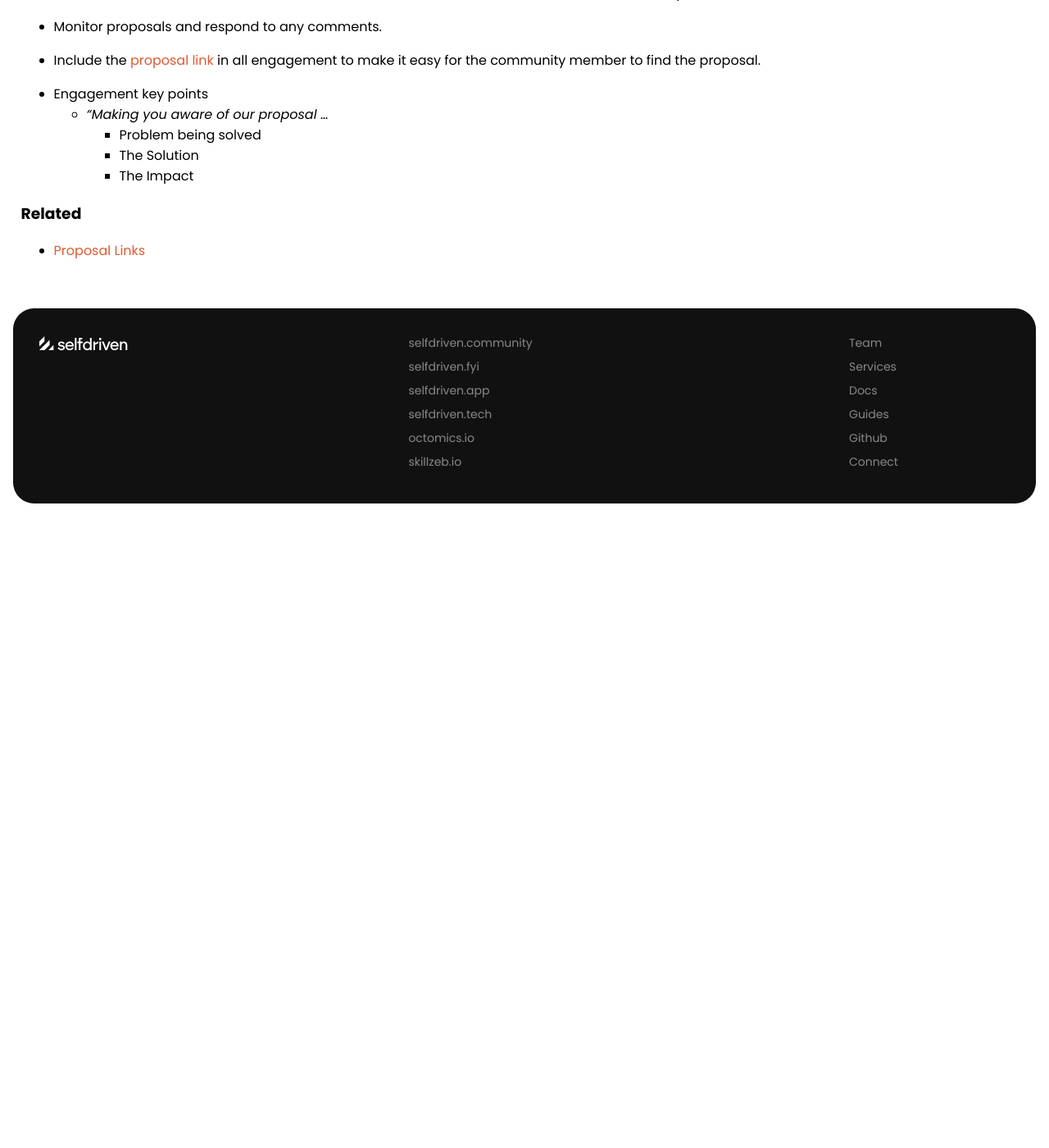
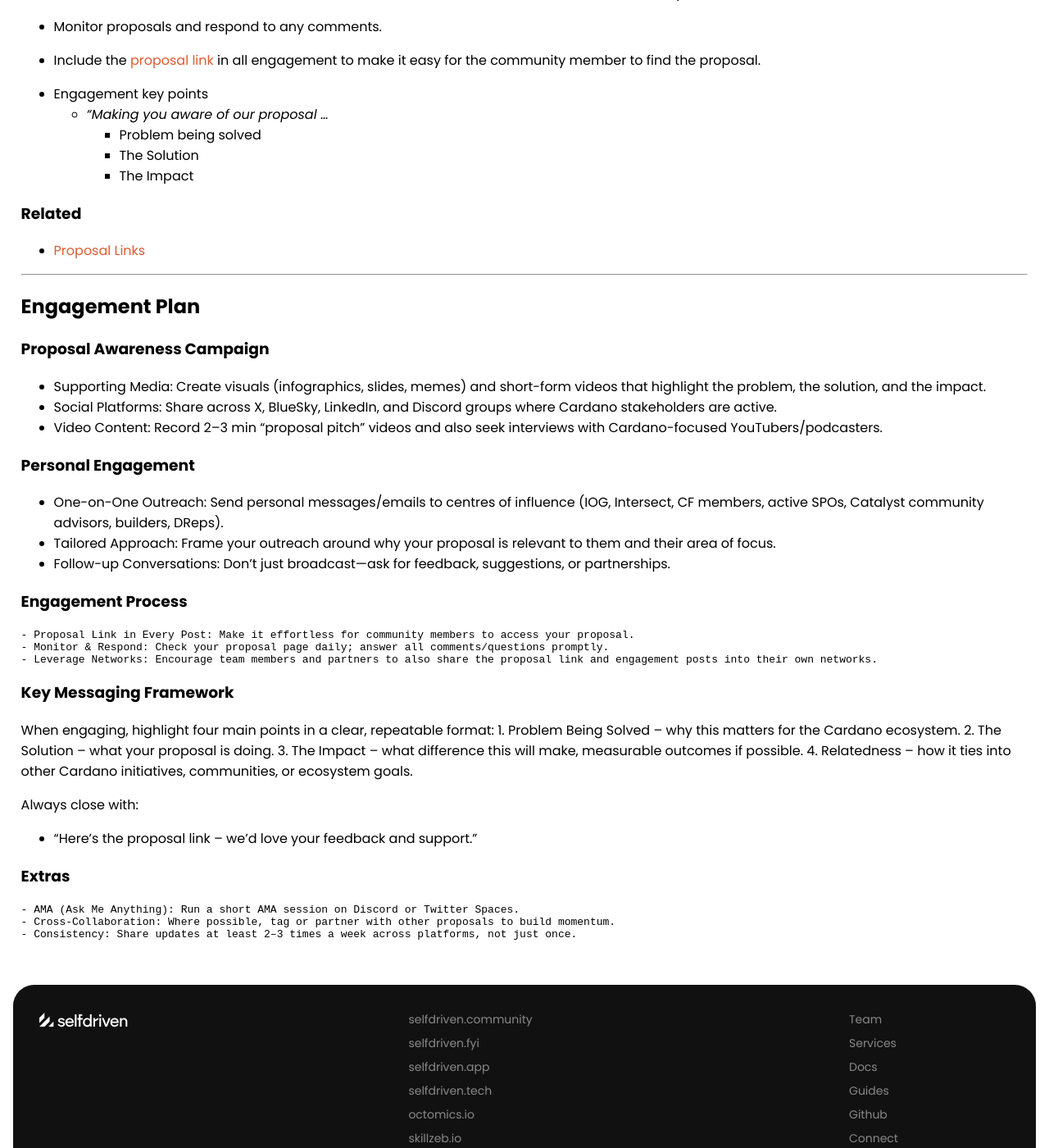
Before and after one commit to selfdriven-engagement/selfdriven-energy, a Jekyll site: the page built from docs/pages/cardano-catalyst-community-engagement.md, in a window 1280 px wide and 1400 px high, scrolled down 347 px. Shown: the whole window at 82% size. Built offline with Jekyll 4.4.1, drawn with Linux system fonts in a browser that asks for light colours; before the commit the page ends 977 px from its top, so only the background shows below that.

Commit message:
Update cardano-catalyst-community-engagement.md

```diff
--- a/docs/pages/cardano-catalyst-community-engagement.md
+++ b/docs/pages/cardano-catalyst-community-engagement.md
@@ -28,3 +28,38 @@ permalink: /cardano-catalyst-community-engagement/
 
 ### Related
 - [Proposal Links](/cardano-catalyst/)
+
+---
+
+## Engagement Plan
+
+### Proposal Awareness Campaign
+- Supporting Media: Create visuals (infographics, slides, memes) and short-form videos that highlight the problem, the solution, and the impact.
+- Social Platforms: Share across X, BlueSky, LinkedIn, and Discord groups where Cardano stakeholders are active.
+- Video Content: Record 2–3 min “proposal pitch” videos and also seek interviews with Cardano-focused YouTubers/podcasters.
+
+### Personal Engagement
+- One-on-One Outreach: Send personal messages/emails to centres of influence (IOG, Intersect, CF members, active SPOs, Catalyst community advisors, builders, DReps).
+- Tailored Approach: Frame your outreach around why your proposal is relevant to them and their area of focus.
+- Follow-up Conversations: Don’t just broadcast—ask for feedback, suggestions, or partnerships.
+
+### Engagement Process
+	- Proposal Link in Every Post: Make it effortless for community members to access your proposal.
+	- Monitor & Respond: Check your proposal page daily; answer all comments/questions promptly.
+	- Leverage Networks: Encourage team members and partners to also share the proposal link and engagement posts into their own networks.
+
+### Key Messaging Framework
+
+When engaging, highlight four main points in a clear, repeatable format:
+	1.	Problem Being Solved – why this matters for the Cardano ecosystem.
+	2.	The Solution – what your proposal is doing.
+	3.	The Impact – what difference this will make, measurable outcomes if possible.
+	4.	Relatedness – how it ties into other Cardano initiatives, communities, or ecosystem goals.
+
+Always close with:
+-  “Here’s the proposal link – we’d love your feedback and support.”
+
+### Extras
+	- AMA (Ask Me Anything): Run a short AMA session on Discord or Twitter Spaces.
+	- Cross-Collaboration: Where possible, tag or partner with other proposals to build momentum.
+	- Consistency: Share updates at least 2–3 times a week across platforms, not just once.
```
